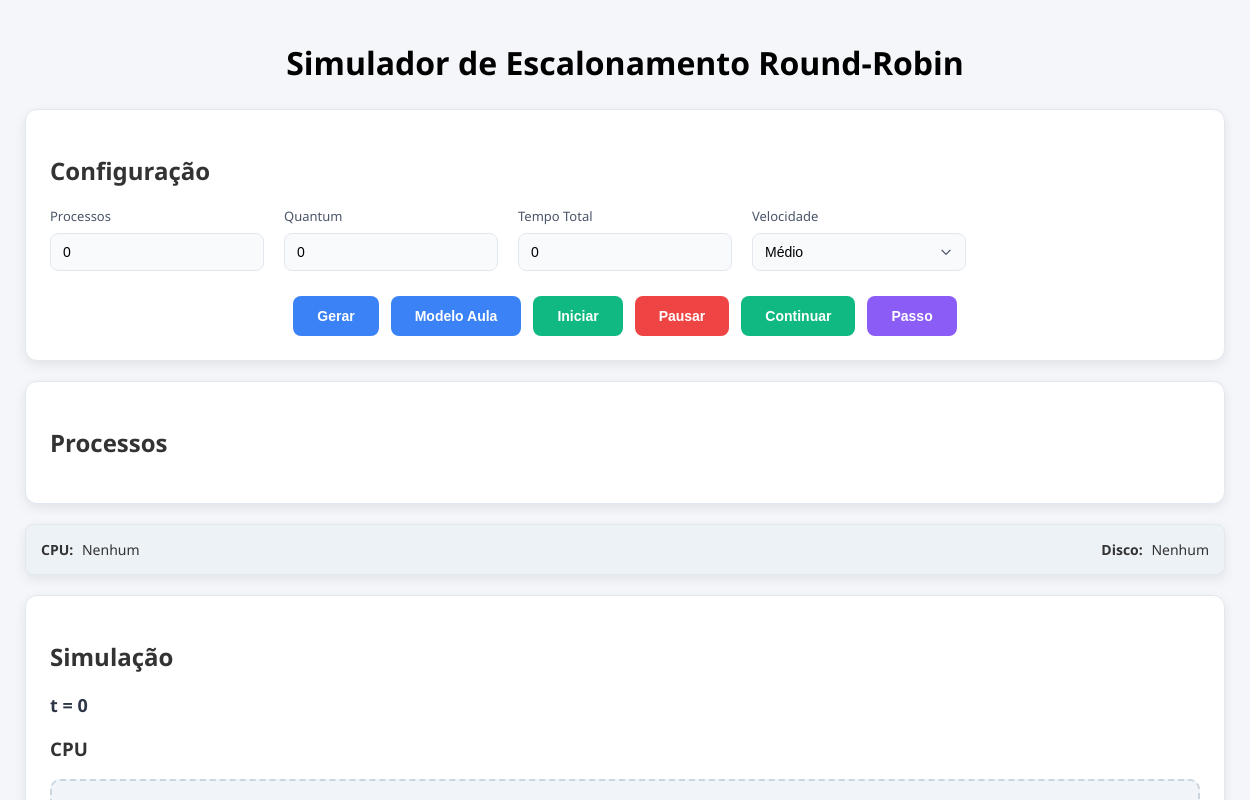
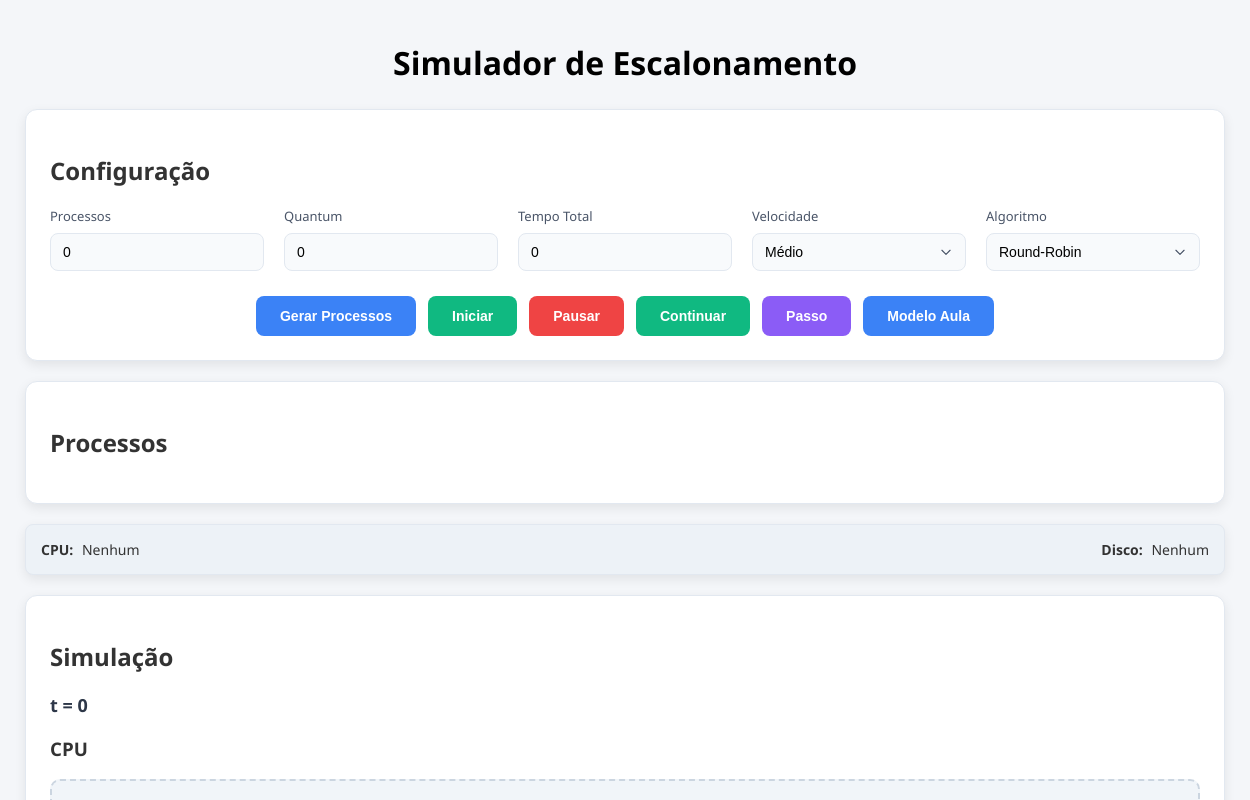
Before and after one commit to izalouyza/round-robin-simulator, an Electron app: page index.html in a window 1250 px wide. Shown: the top 800 px of the page. Drawn offline with Linux system fonts and the light colour scheme.

Commit message:
feat: faz melhorias visuais e de lógica no código

```diff
--- a/index.html
+++ b/index.html
@@ -2,29 +2,34 @@
 <html lang="pt-BR">
 <head>
     <meta charset="UTF-8">
-    <title>Simulador Round-Robin</title>
+    <title>Simulador de Escalonamento</title>
     <link rel="stylesheet" href="src/style.css">
 </head>
 <body>
 
 <div class="container">
-    <h1>Simulador de Escalonamento Round-Robin</h1>
+    <h1>Simulador de Escalonamento</h1>
 
     <div class="card">
         <h2>Configuração</h2>
+
         <div class="grid">
+
             <div>
                 <label>Processos</label>
                 <input type="number" id="numProcessos" value="0" min="0">
             </div>
+
             <div>
                 <label>Quantum</label>
                 <input type="number" id="quantum" value="0" min="0">
             </div>
+
             <div>
                 <label>Tempo Total</label>
                 <input type="number" id="tempoTotal" value="0" min="0">
             </div>
+
             <div>
                 <label>Velocidade</label>
                 <select id="velocidade">
@@ -33,15 +38,29 @@
                     <option value="100">Rápido</option>
                 </select>
             </div>
+
+            <div>
+                <label>Algoritmo</label>
+                <select id="algoritmo">
+                    <option value="rr">Round-Robin</option>
+                    <option value="fcfs">FCFS</option>
+                    <option value="sjf">SJF</option>
+                    <option value="prioridade">Prioridade</option>
+                    <option value="multinivel">Filas Multiníveis</option>
+                </select>
+            </div>
+
         </div>
 
         <div class="botoes">
-            <button class="sec" onclick="gerarInputs()">Gerar</button>
-            <button class="sec" onclick="carregarModelo()">Modelo Aula</button>
+
+            <button class="sec" onclick="gerarInputs()">Gerar Processos</button>
             <button class="play" onclick="iniciarSimulacao()">Iniciar</button>
             <button class="pause" onclick="pausar()">Pausar</button>
             <button class="play" onclick="continuar()">Continuar</button>
             <button class="step" onclick="passoManual()">Passo</button>
+            <button class="sec" onclick="carregarModelo()">Modelo Aula</button>
+
         </div>
     </div>
 
@@ -51,20 +70,31 @@
     </div>
 
     <div class="card filas">
-    <div><b>CPU:</b> <span id="filaCPU"></span></div>
-    <div><b>Disco:</b> <span id="filaIO"></span></div>
+        <div>
+            <b>CPU:</b>
+            <span id="filaCPU"></span>
+        </div>
+
+        <div>
+            <b>Disco:</b>
+            <span id="filaIO"></span>
+        </div>
     </div>
 
     <div class="card">
         <h2>Simulação</h2>
+
         <div id="tempoAtual">t = 0</div>
+
         <h3>CPU</h3>
         <div id="cpuTimeline" class="linha"></div>
+
         <h3>Disco</h3>
         <div id="ioTimeline" class="linha"></div>
     </div>
 
     <div id="resultados" class="grid-resultados">
+
         <div class="resultado-card">
             <span id="percCPU" class="res-valor">0.00%</span>
             <span class="res-label">Utilização da CPU</span>
@@ -89,8 +119,11 @@
             <span id="mediaResposta" class="res-valor">0.00</span>
             <span class="res-label">Resposta Média</span>
         </div>
+
+    </div>
 </div>
 
 <script src="src/script.js"></script>
+
 </body>
 </html>
```
Lines whose indentation alone changed are shown as unchanged.
